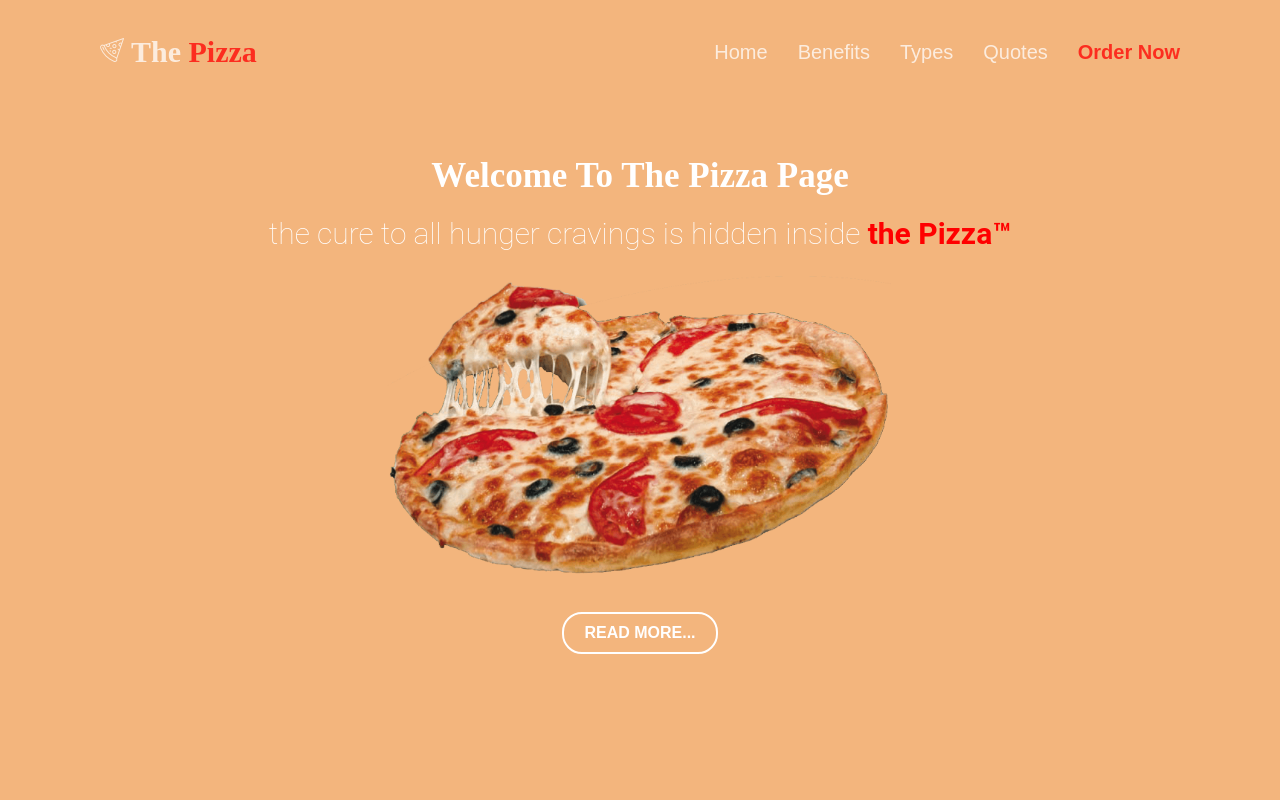
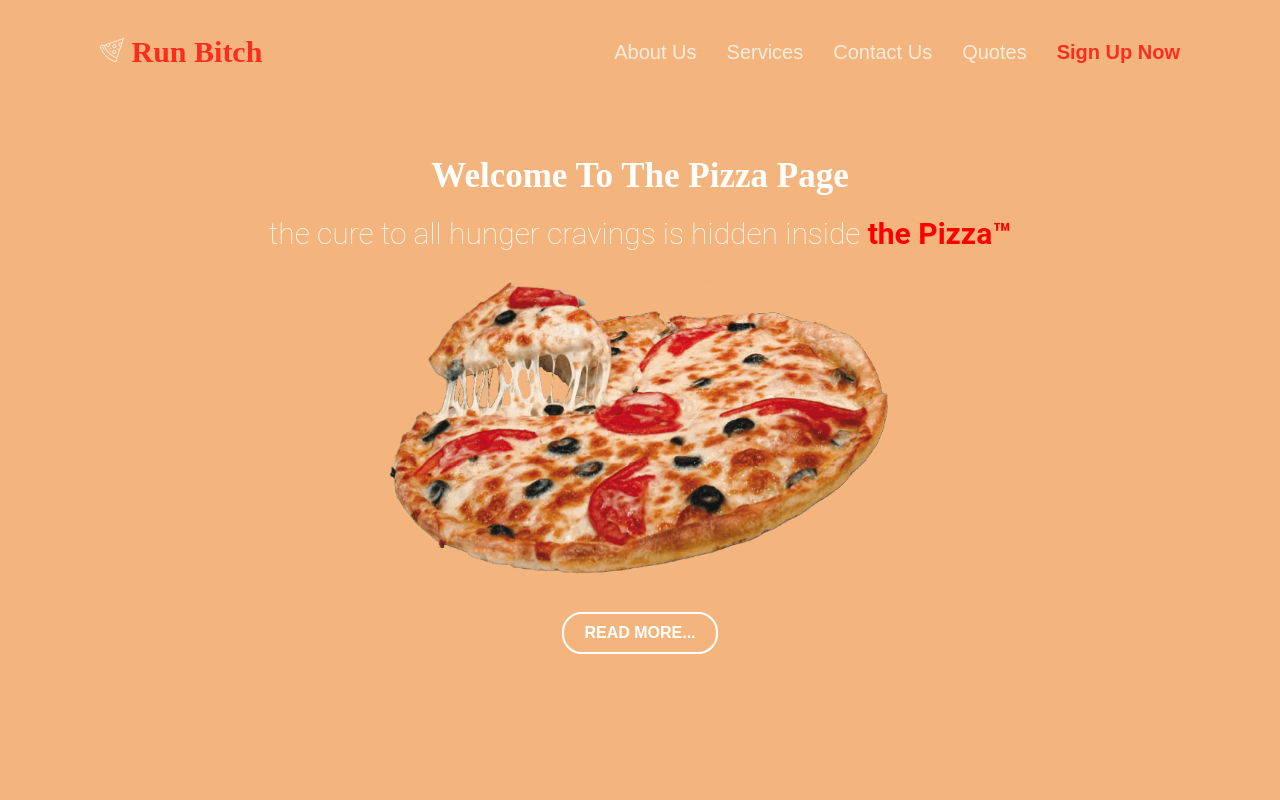
Before and after one commit to MemesOfAzure/RunBitch, a plain HTML site: page index.html in a window 1280 px wide. Shown: the top 800 px of the page. Drawn offline with nearby package versions, Linux system fonts and the light colour scheme.

Commit message:
Update toolbar text

```diff
--- a/index.html
+++ b/index.html
@@ -15,28 +15,28 @@
     <header>
         <h2>
             <a href="#showcase">
-                <img src="img/pizza.png" alt="Pizza Image"> The
-                <span class="highlight">Pizza</span>
+                <img src="img/pizza.png" alt="Pizza Image">
+                <span class="highlight">Run Bitch</span>
             </a>
         </h2>
 
         <nav>
             <ul>
                 <li class="current">
-                    <a href="#showcase">Home</a>
+                    <a href="#showcase">About Us</a>
                 </li>
                 <li>
-                    <a href="#benefits">Benefits</a>
+                    <a href="#benefits">Services</a>
                 </li>
                 <li>
-                    <a href="#customize">Types</a>
+                    <a href="#customize">Contact Us</a>
                 </li>
                 <li>
                     <a href="#testimonials">Quotes</a>
                 </li>
                 <li>
                     <a href="#pricing-tables">
-                        <span class="highlight">Order Now</span>
+                        <span class="highlight">Sign Up Now</span>
                     </a>
                 </li>
             </ul>
```
